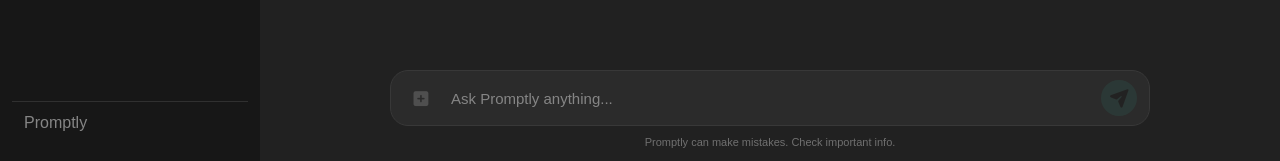
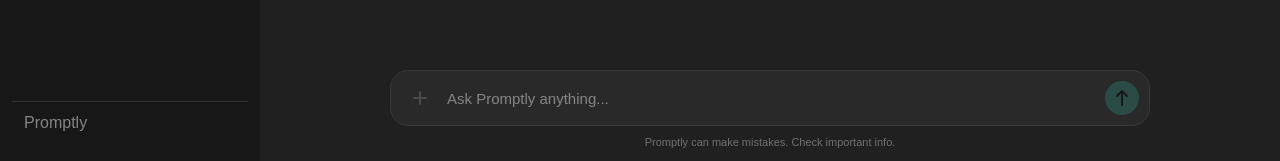
Before and after one commit to akshra-s/Promptly, a React (Vite) app in the folder frontend/: page / in a window 1280 px wide. Shown: the part 636-797 px from the top of the page. Built offline with nearby package versions, Linux system fonts and the light colour scheme.

Commit message:
debugging

```diff
--- a/frontend/src/App.css
+++ b/frontend/src/App.css
@@ -1,24 +1,36 @@
 :root {
-  --accent: #36D7B7;
-  --accent-subtle: #36D7B70F;
-  --bg-main: #212121;
+  --accent: #36d7b7;
+  --accent-subtle: #36d7b70f;
+
+  --bg-main: #202020;
   --bg-sidebar: #171717;
-  --bg-surface: #2B2B2B;
-  --text-primary: #D0D0D0;
+  --bg-surface: #292929;
+  --bg-hover: #303030;
+
+  --text-primary: #d0d0d0;
   --text-secondary: #858585;
   --border: #383838;
 }
 
 * {
+  box-sizing: border-box;
   margin: 0;
   padding: 0;
-  box-sizing: border-box;
+}
+
+html,
+body,
+#root {
+  width: 100%;
+  min-width: 320px;
+  height: 100%;
 }
 
 body {
-  font-family: Arial, sans-serif;
+  font-family: Arial, Helvetica, sans-serif;
   background: var(--bg-main);
   color: var(--text-primary);
+  -webkit-font-smoothing: antialiased;
 }
 
 button,
@@ -26,45 +38,51 @@
   font: inherit;
 }
 
+button {
+  color: inherit;
+}
+
 .main {
   display: flex;
   width: 100%;
   height: 100vh;
+  height: 100dvh;
   overflow: hidden;
+  background: var(--bg-main);
 }
 
 .sidebar {
+  position: relative;
+  z-index: 2;
+  flex: 0 0 260px;
+  width: 260px;
+  min-width: 0;
+  height: 100%;
   background: var(--bg-sidebar);
-  color: var(--text-secondary);
-  height: 100vh;
-  width: 260px;
-  min-width: 260px;
-  display: flex;
-  flex-direction: column;
-  justify-content: space-between;
-  padding: 20px 12px;
 }
 
 .navbar {
   position: fixed;
   top: 0;
+  right: 0;
   left: 260px;
-  right: 0;
-  height: 60px;
+  z-index: 1;
+
   display: flex;
   align-items: center;
+  height: 60px;
   padding: 0 24px;
+
   background: var(--bg-main);
+  color: var(--text-primary);
   font-size: 18px;
   font-weight: 600;
-  z-index: 1;
 }
 
 @media (max-width: 700px) {
   .sidebar {
+    flex-basis: 70px;
     width: 70px;
-    min-width: 70px;
-    padding: 12px 8px;
   }
 
   .navbar {
--- a/frontend/src/App.jsx
+++ b/frontend/src/App.jsx
@@ -1,17 +1,18 @@
+import { useState } from "react";
+import { v4 as uuid } from "uuid";
+
 import "./App.css";
 import Sidebar from "./Sidebar.jsx";
 import Navbar from "./Navbar.jsx";
 import Chats from "./Chats.jsx";
-import Inputbox from "./Inputbox.jsx";
+import Inputbox from "./InputBox.jsx";
 import ChatWindow from "./ChatWindow.jsx";
 import { MyContext } from "./MyContext.jsx";
-import { useState } from "react";
-import { v4 as uuid } from "uuid";
 
 function App() {
   const [prompt, setPrompt] = useState("");
   const [messages, setMessages] = useState([]);
-  const [currThreadId, setCurrThreadId] = useState(uuid());
+  const [currThreadId, setCurrThreadId] = useState(() => uuid());
   const [isLoading, setIsLoading] = useState(false);
 
   const getReply = async () => {
@@ -19,7 +20,10 @@
 
     if (!message || isLoading) return;
 
-    setMessages((prev) => [...prev, { role: "user", content: message }]);
+    setMessages((previous) => [
+      ...previous,
+      { role: "user", content: message },
+    ]);
     setPrompt("");
     setIsLoading(true);
 
@@ -38,28 +42,41 @@
       const data = await response.json();
 
       if (!response.ok) {
-        throw new Error(data.error || "Failed to get a reply");
+        throw new Error(data.error || "The request failed.");
+      }
+
+      if (typeof data.reply !== "string" || !data.reply.trim()) {
+        throw new Error("The server returned an empty reply.");
       }
 
       setCurrThreadId(data.threadId);
 
-      setMessages((prev) => [
-        ...prev,
+      setMessages((previous) => [
+        ...previous,
         { role: "assistant", content: data.reply },
       ]);
     } catch (error) {
-      console.error("Chat error:", error);
+      console.error("Promptly chat error:", error);
 
-      setMessages((prev) => [
-        ...prev,
+      setMessages((previous) => [
+        ...previous,
         {
           role: "assistant",
-          content: "Sorry, something went wrong. Please try again.",
+          content:
+            "I couldn't get a reply. Please check that the backend and AI service are running, then try again.",
         },
       ]);
     } finally {
       setIsLoading(false);
     }
+  };
+
+  const startNewChat = () => {
+    if (isLoading) return;
+
+    setPrompt("");
+    setMessages([]);
+    setCurrThreadId(uuid());
   };
 
   const providerValues = {
@@ -71,6 +88,7 @@
     currThreadId,
     setCurrThreadId,
     setMessages,
+    startNewChat,
   };
 
   return (
--- a/frontend/src/InputBox.css
+++ b/frontend/src/InputBox.css
@@ -1,13 +1,15 @@
 .inputbox {
+  display: flex;
+  flex-shrink: 0;
+  align-items: center;
+  gap: 10px;
+
   width: 100%;
   max-width: 760px;
   min-height: 56px;
-  flex-shrink: 0;
-  display: flex;
-  align-items: center;
-  gap: 12px;
-  padding: 8px 12px;
   margin-top: 16px;
+  padding: 8px 10px 8px 12px;
+
   border: 1px solid var(--border);
   border-radius: 18px;
   background: var(--bg-surface);
@@ -20,41 +22,51 @@
 
 .inputbox input {
   flex: 1;
+  width: 100%;
   min-width: 0;
+
   border: none;
   outline: none;
   background: transparent;
+
   color: var(--text-primary);
   font-size: 15px;
 }
 
 .inputbox input::placeholder {
   color: var(--text-secondary);
+  opacity: 1;
+}
+
+.inputbox input:disabled {
+  opacity: 0.65;
 }
 
 .input-btn {
   display: flex;
+  flex-shrink: 0;
   align-items: center;
   justify-content: center;
-  flex-shrink: 0;
-  width: 36px;
-  height: 36px;
+
+  width: 34px;
+  height: 34px;
   border: none;
   border-radius: 50%;
   background: transparent;
   color: var(--text-secondary);
-  font-size: 17px;
+
+  font-size: 16px;
   cursor: pointer;
 }
 
-.input-btn:hover:not(:disabled) {
+.input-btn:disabled {
+  cursor: not-allowed;
+  opacity: 0.35;
+}
+
+.attachment-btn:hover:not(:disabled) {
   background: var(--accent-subtle);
   color: var(--accent);
-}
-
-.input-btn:disabled {
-  opacity: 0.4;
-  cursor: not-allowed;
 }
 
 .inputbox .send-btn {
@@ -63,11 +75,24 @@
 }
 
 .inputbox .send-btn:hover:not(:disabled) {
-  background: var(--accent);
-  color: #171717;
+  background: #36d7b7;
 }
 
 .inputbox .send-btn:disabled {
-  background: #36D7B733;
+  background: #36d7b733;
   color: #171717;
+  opacity: 1;
 }
+
+@media (max-width: 600px) {
+  .inputbox {
+    min-height: 52px;
+    gap: 6px;
+    padding: 6px 8px;
+    border-radius: 16px;
+  }
+
+  .inputbox input {
+    font-size: 14px;
+  }
+}
--- a/frontend/src/InputBox.jsx
+++ b/frontend/src/InputBox.jsx
@@ -1,4 +1,5 @@
 import { useContext } from "react";
+
 import "./InputBox.css";
 import { MyContext } from "./MyContext.jsx";
 
@@ -9,19 +10,19 @@
   return (
     <form
       className="inputbox"
-      onSubmit={(e) => {
-        e.preventDefault();
+      onSubmit={(event) => {
+        event.preventDefault();
         getReply();
       }}
     >
       <button
         type="button"
-        className="input-btn"
+        className="input-btn attachment-btn"
         aria-label="Add attachment"
         disabled
         title="Attachments are not available yet"
       >
-        <i className="fa-solid fa-square-plus"></i>
+        <i className="fa-solid fa-plus" aria-hidden="true" />
       </button>
 
       <input
@@ -29,7 +30,7 @@
         value={prompt}
         placeholder="Ask Promptly anything..."
         aria-label="Message"
-        onChange={(e) => setPrompt(e.target.value)}
+        onChange={(event) => setPrompt(event.target.value)}
         disabled={isLoading}
       />
 
@@ -39,7 +40,7 @@
         aria-label="Send message"
         disabled={isLoading || !prompt.trim()}
       >
-        <i className="fa-solid fa-paper-plane"></i>
+        <i className="fa-solid fa-arrow-up" aria-hidden="true" />
       </button>
     </form>
   );
```
